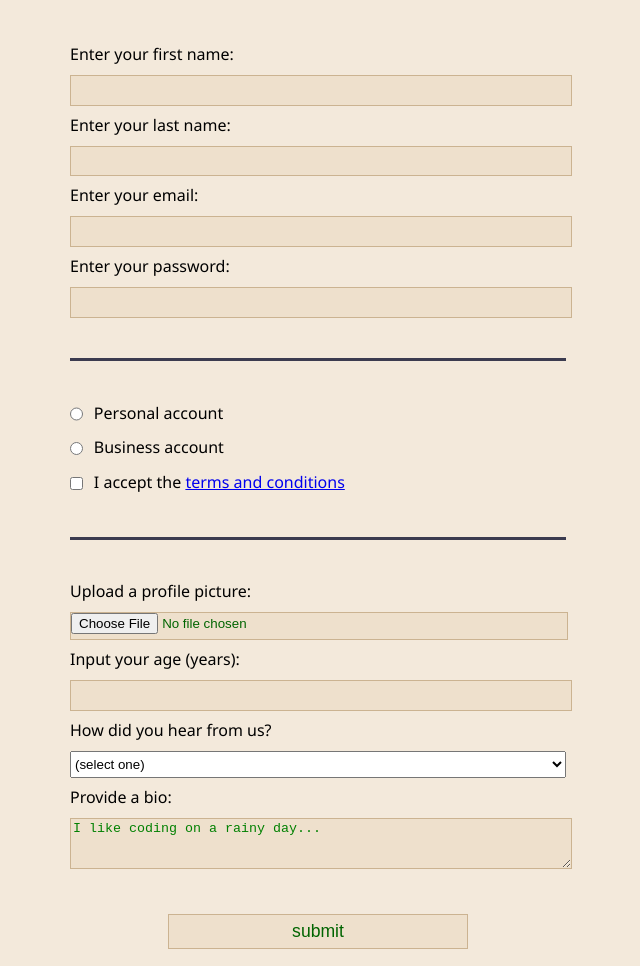
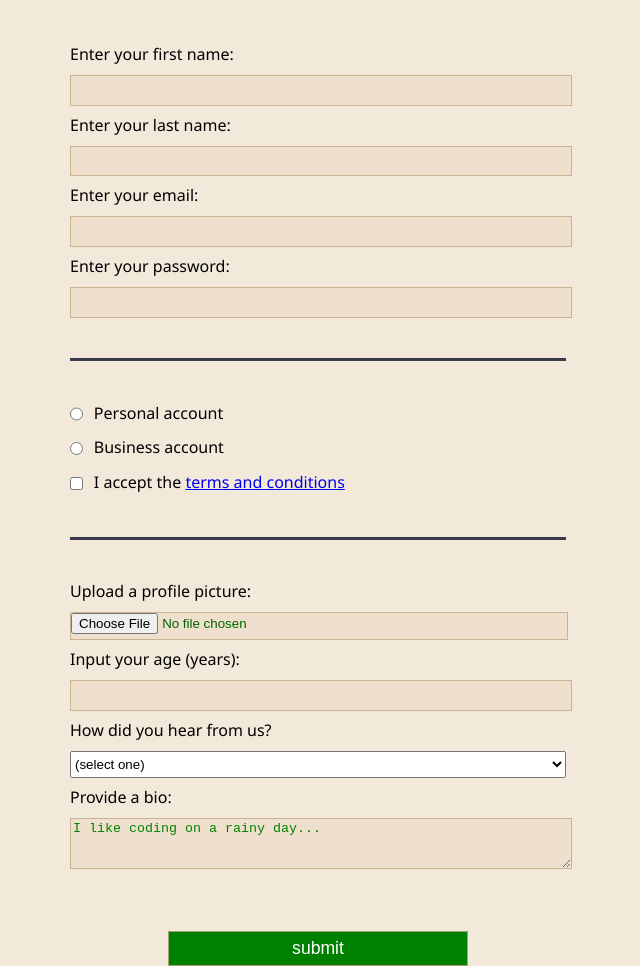
Before and after one commit to ejayjayjayjayjay/html-forms, a plain HTML site: page index.html in a window 1280 px wide. Shown: the part 142-1108 px from the top of the page, without its empty margins (322-962 px from the left). Drawn offline with Linux system fonts and the light colour scheme.

Commit message:
Add background-colo:green,color:white,min-width:300px,margin:1em auto

```diff
--- a/css/style.css
+++ b/css/style.css
@@ -71,4 +71,8 @@ input[type="submit"]{
     width: 60%;
     margin: 0 auto; /*em is related to parent element*/
     font-size: 1.1rem; /*rem is related to root element*/
+    background-color: green;
+    color: white;
+    min-width: 300px;
+    margin: 1em auto;
 }
```
